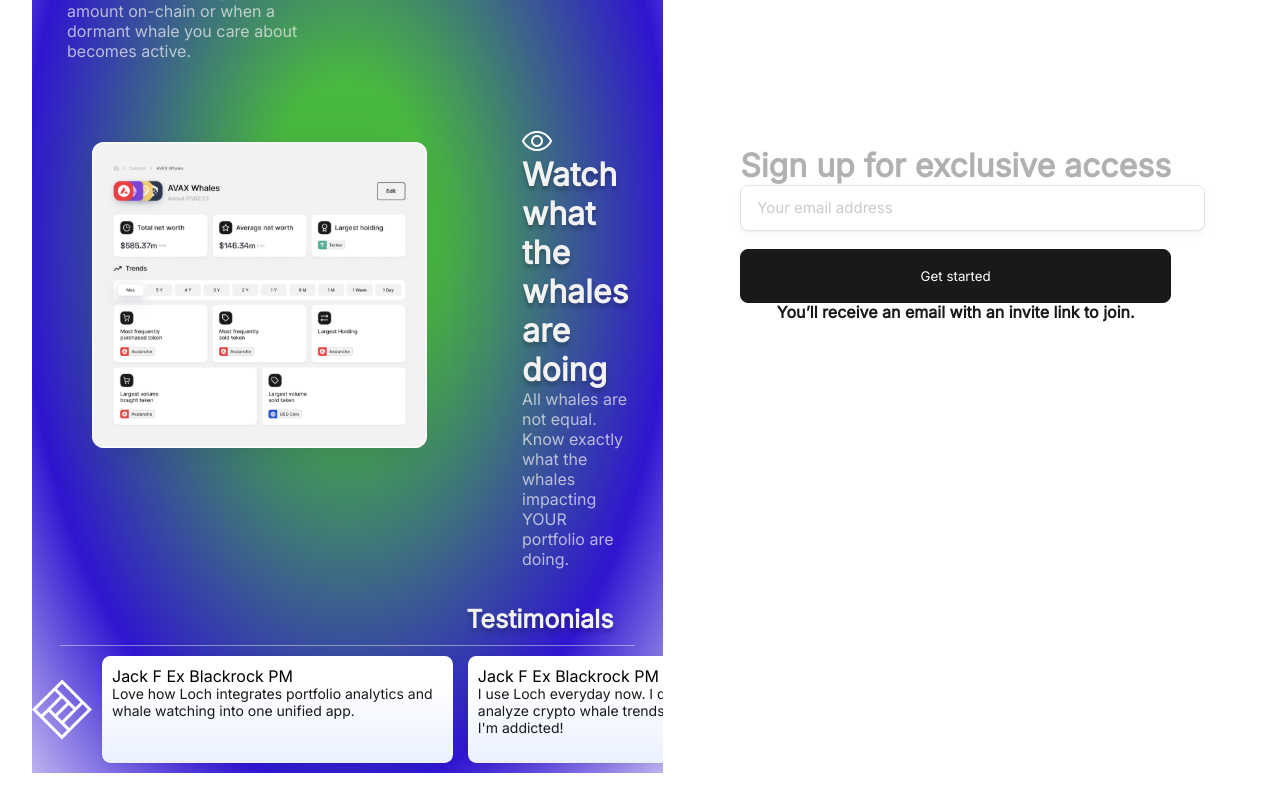
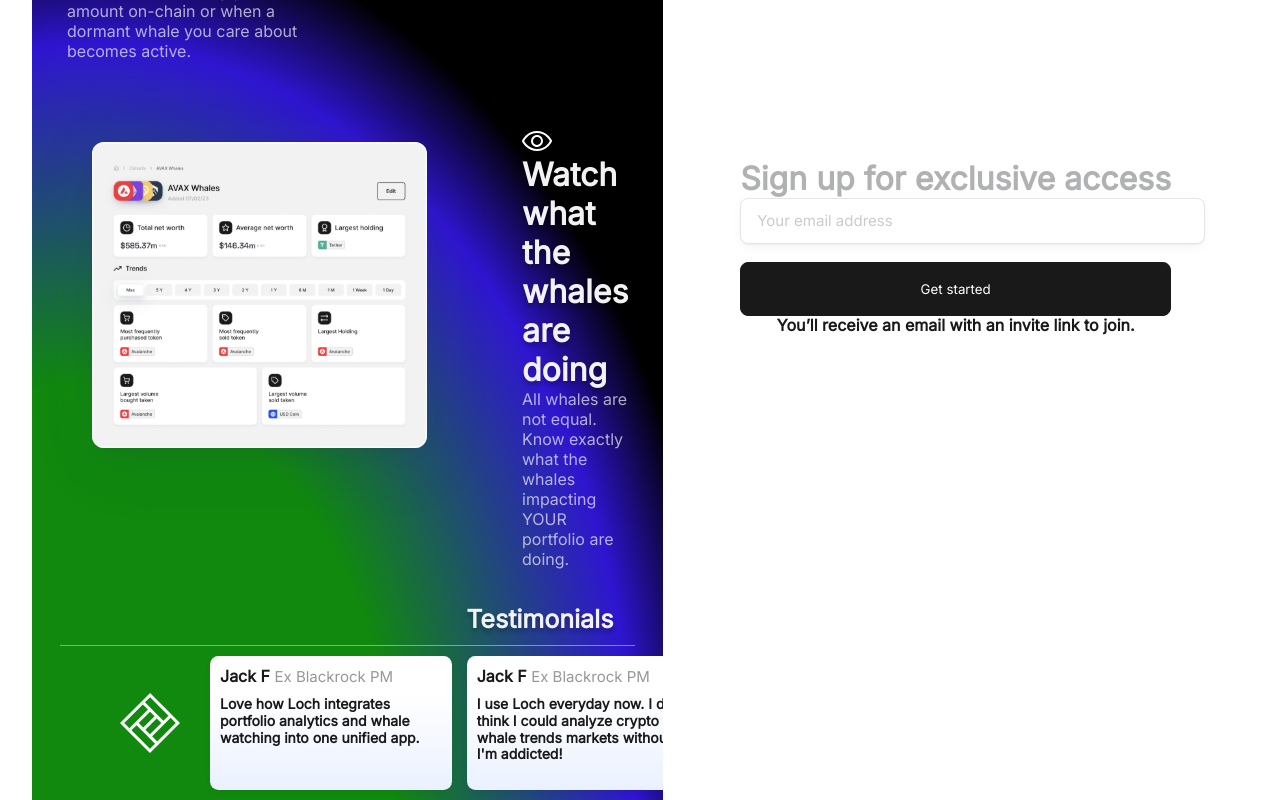
Before and after one commit to TejasChaudhariNdb/loch, a Next.js app: page / in a window 1280 px wide. Shown: the part 305-1105 px from the top of the page. Before the commit the page ends 1078 px from the top, so only its background shows below. Built offline with nearby package versions, Linux system fonts and the light colour scheme.

Commit message:
grident css improve

```diff
--- a/components/Testimonials.jsx
+++ b/components/Testimonials.jsx
@@ -46,7 +46,7 @@
 <div className="flex">
 
 
-          <img src="logo.svg" alt="" />
+          <img src="logo.svg" className="logo" alt="" />
 
           <div
             className="carousel"
@@ -60,7 +60,7 @@
               <div key={index} className="card testicard">
                 <div className="testi_card_header">
                   <div>
-                    <span>Jack F</span> <span>Ex Blackrock PM</span>
+                    <span className="testi_name">Jack F</span> <span className="testi_pos">Ex Blackrock PM</span>
                   </div>
                 </div>
                 <div className="card_content noti_content">{slide}</div>
--- a/styles/globals.css
+++ b/styles/globals.css
@@ -18,9 +18,14 @@
 }
 
 .left{
-  background: radial-gradient(79.84% 79.84% at 50% 50%, rgba(31, 169, 17, 0.810119) 17.21%, #2F15D0 64.58%, rgba(0, 0, 0, 0) 100%);
+  background: radial-gradient(
+    99.84% 79.84% at 10% 100%,
+    rgba(20, 169, 17, 0.810119) 47.21%,
+    #2F15D0 85.58%,
+    rgba(0, 0, 0, 0) 100%
+  ),#000;
 
-width: 100%;
+  width: 100%;
 }
 
 .right{
@@ -154,7 +159,7 @@
 
 .testicard {
   scroll-snap-align: center;
-  flex: 0 0 60%;
+  flex: 0 0 50%;
   padding: 10px;
   cursor:grab;
   /* Add additional styling as needed */
@@ -169,6 +174,8 @@
 }
 .noti_content{
   width: 100%;
+  font-weight: 600;
+  margin-top: 10px;
 }
 
 .testi_title{
@@ -187,3 +194,13 @@
     margin: 9px 5px 0px 28px;
     border-bottom: 1px solid rgba(229, 229, 230, 0.5);
 }
+
+.testi_name{
+  color: #19191A;
+  font-weight: 600;
+}
+
+.testi_pos{
+  color: #96979A;
+  font-size: 15px;
+}
```
